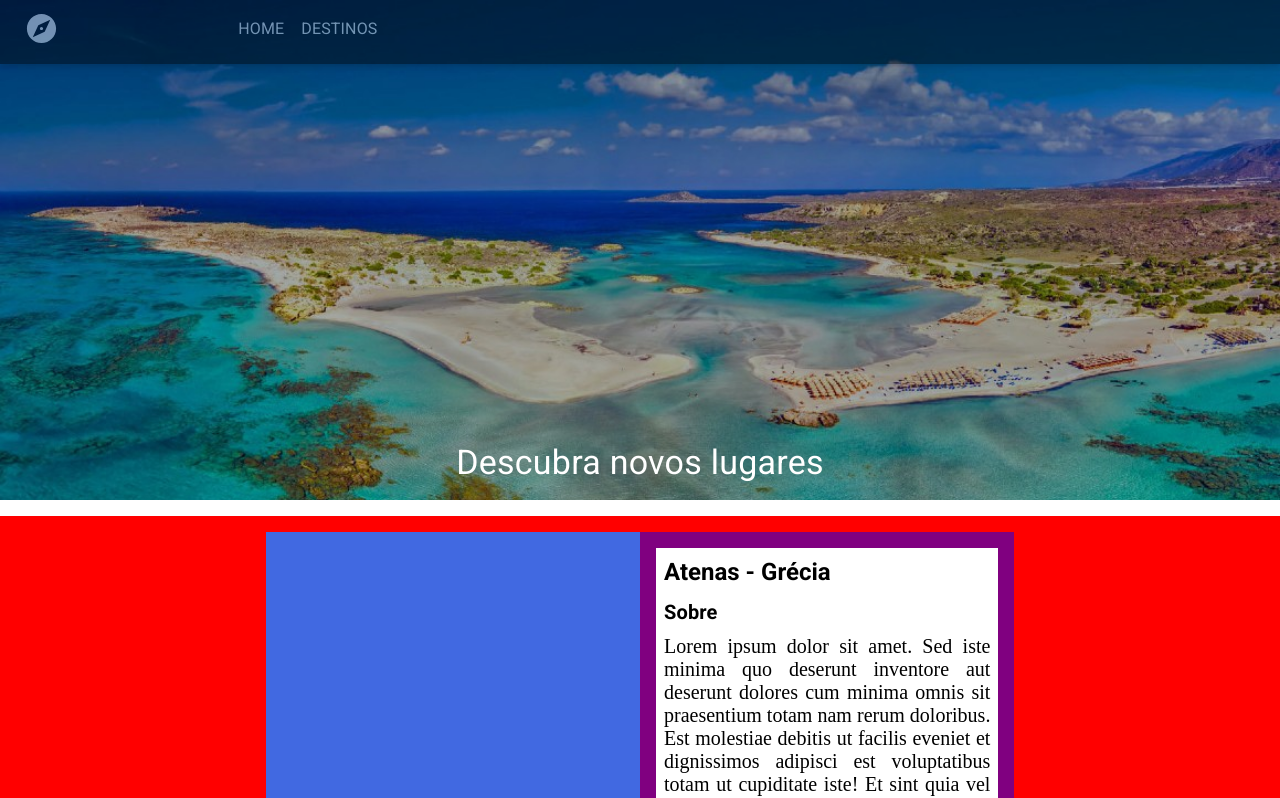
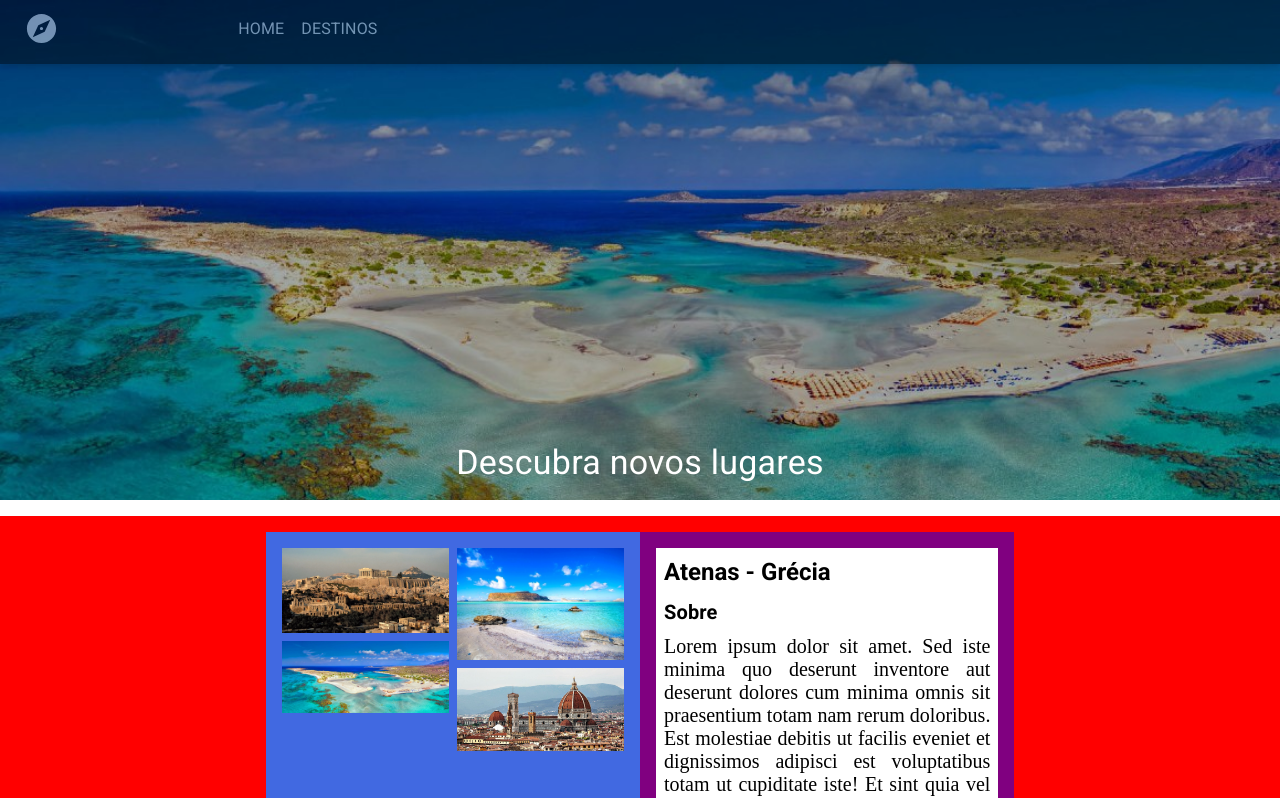
Before and after one commit to IsraelAugusto0110/ggti_projeto_23, a React (Create React App) app: page /detalhe in a window 1280 px wide. Shown: the top 798 px of the page. Built offline with nearby package versions, Linux system fonts and the light colour scheme.

Commit message:
image list

```diff
--- a/src/components/Destino.jsx
+++ b/src/components/Destino.jsx
@@ -18,7 +18,7 @@ const locations = [
   {
     id: 1,
     nome: "Ilha de Creta - Grécia",
-    imageUrl: require("../assets/images/crete01.jpg"),
+    img: require("../assets/images/crete01.jpg"),
     title: "Island of Crete - Greece",
     locDesc:
       "Lorem ipsum dolor sit amet, consectetur adipiscing elit. In ut magna in nulla pretium volutpat eu eu turpis.",
@@ -26,7 +26,7 @@ const locations = [
   {
     id: 2,
     nome: "Athenas - Grécia",
-    imageUrl: require("../assets/images/athens01.jpg"),
+    img: require("../assets/images/athens01.jpg"),
     title: "Athens - Greece",
     locDesc:
       "Lorem ipsum dolor sit amet, consectetur adipiscing elit. In ut magna in nulla pretium volutpat eu eu turpis.",
@@ -34,7 +34,7 @@ const locations = [
   {
     id: 3,
     nome: "Florença - Italia",
-    imageUrl: require("../assets/images/florence01.jpg"),
+    img: require("../assets/images/florence01.jpg"),
     title: "Florence - Italy",
     locDesc:
       "Lorem ipsum dolor sit amet, consectetur adipiscing elit. In ut magna in nulla pretium volutpat eu eu turpis.",
@@ -59,7 +59,7 @@ function Destino() {
           >
             <CardMedia
               sx={{ height: 250 }}
-              image={location.imageUrl}
+              image={location.img}
               title={location.title}
             />
             <CardContent>
--- a/src/components/DetalheDestino.jsx
+++ b/src/components/DetalheDestino.jsx
@@ -1,4 +1,4 @@
-import { Grid, Typography } from "@mui/material";
+import { Box, Grid, ImageList, ImageListItem, Typography } from "@mui/material";
 import React from "react";
 
 function DetalheDestino() {
@@ -24,7 +24,22 @@ function DetalheDestino() {
             width: "30%",
             padding: 2,
           }}
-        ></Grid>
+        >
+          <Box sx={{ width: 500, height: 450, overflowY: "scroll" }}>
+            <ImageList variant="masonry" cols={2} gap={8}>
+              {itemData.map((item) => (
+                <ImageListItem key={item.img}>
+                  <img
+                    src={`${item.img}?w=248&fit=crop&auto=format`}
+                    srcSet={`${item.img}?w=248&fit=crop&auto=format&dpr=2 2x`}
+                    alt={item.title}
+                    loading="lazy"
+                  />
+                </ImageListItem>
+              ))}
+            </ImageList>
+          </Box>
+        </Grid>
         <Grid
           container
           item
@@ -63,3 +78,22 @@ function DetalheDestino() {
 }
 
 export default DetalheDestino;
+
+const itemData = [
+  {
+    img: require("../assets/images/athens01.jpg"),
+    title: "qualquer coisa",
+  },
+  {
+    img: require("../assets/images/crete01.jpg"),
+    title: "qualquer coisa",
+  },
+  {
+    img: require("../assets/images/crete02.jpg"),
+    title: "qualquer coisa",
+  },
+  {
+    img: require("../assets/images/florence01.jpg"),
+    title: "qualquer coisa",
+  },
+];
```
